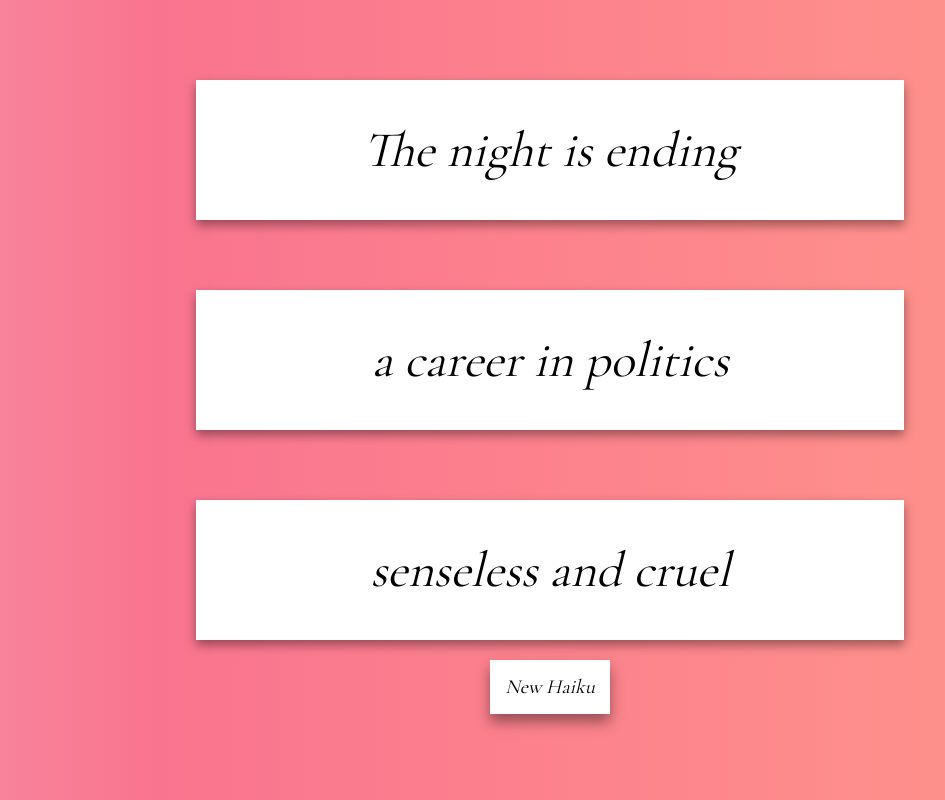
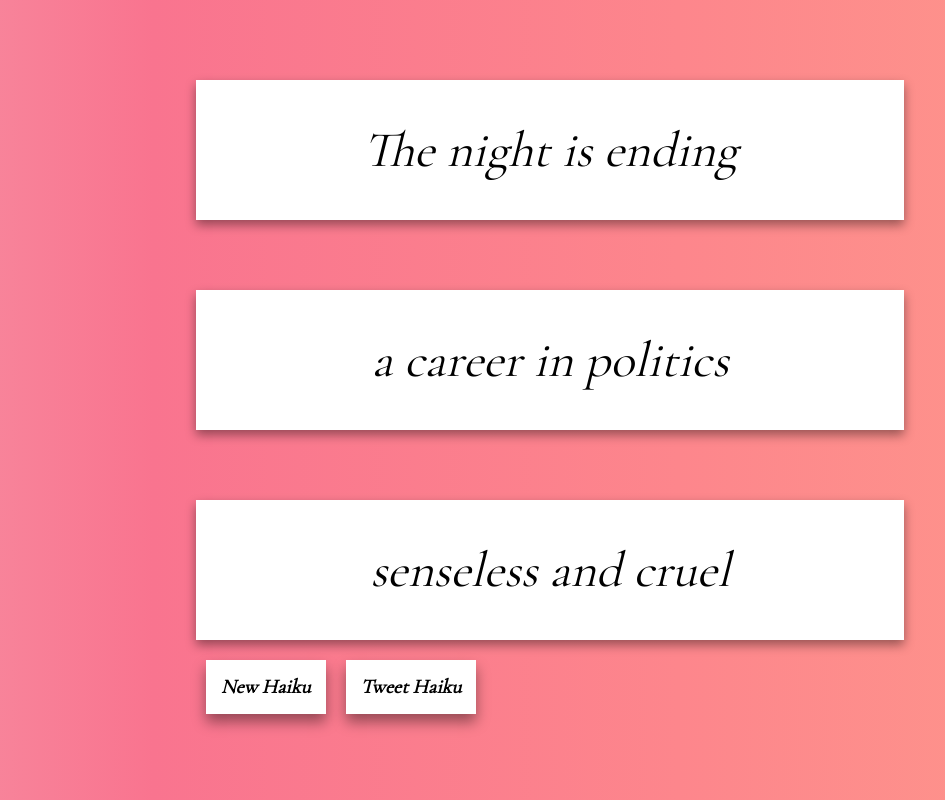
Before and after one commit to nseyf/haiku-generator, a React (Create React App) app: page / in a window 1280 px wide. Both pictures are taken after a click on the button "New Haiku". Shown: the whole page, without its empty margins (90-1035 px from the left). Built offline with nearby package versions, Linux system fonts and the light colour scheme.

Commit message:
added twitter functionality

```diff
--- a/public/index.html
+++ b/public/index.html
@@ -16,6 +16,5 @@
       You need to enable JavaScript to run this app.
     </noscript>
     <div id="root"></div>
-
   </body>
 </html>
--- a/src/App.css
+++ b/src/App.css
@@ -27,18 +27,36 @@
 
 .haiku-button {
   font-style: italic;
-  margin: 0 auto;
+  margin: 10px;
   font-size: 20px;
   padding: 15px;
   border: 0px;
-  display: block;
-    font-family: "Cormorant Garamond";
+  display: inline;
+  font-family: "Cormorant Garamond";
   margin-top: 20px;
+  font-weight: 900;
   cursor: pointer;
   box-shadow: 0 8px 13px 0 rgba(0,0,0,0.4);
   background: white;
 }
 
+
+.tweet-button-hide {
+  display: none;
+}
+
+.tweet-button-show {
+  font-size: 20px;
+  margin: 10px;
+  color: black;
+  display: inline-block;
+  font-weight: 900;
+  padding: 15px;
+  text-decoration: none;
+  font-style: italic;
+  box-shadow: 0 8px 13px 0 rgba(0,0,0,0.4);
+  background: white;
+}
 
 @media (max-width: 700px) {
   .App {
--- a/src/containers/HaikuGenerator.js
+++ b/src/containers/HaikuGenerator.js
@@ -9,17 +9,27 @@ class HaikuGenerator extends Component {
 
   render() {
     console.log(this.props);
+    const { haiku, generateHaiku, words } = this.props;
+    const { firstLine, secondLine, thirdLine } = haiku;
+    const haikuString = `${firstLine}%20%0A%20${secondLine}%20%0A%20${thirdLine}`
+    const tweetUrl = `https://twitter.com/intent/tweet?text=${haikuString}`;
+
     return (
       <div className="haiku-generator">
-      <p className={this.props.haikuDisplay}>{this.props.haiku.firstLine}</p>
+      <p className={this.props.haikuDisplay}>{firstLine}</p>
       <br />
-      <p className={this.props.haikuDisplay}>{this.props.haiku.secondLine}</p>
+      <p className={this.props.haikuDisplay}>{secondLine}</p>
       <br />
-      <p className={this.props.haikuDisplay}>{this.props.haiku.thirdLine}</p>
+      <p className={this.props.haikuDisplay}>{thirdLine}</p>
 
-      <button className="haiku-button" onClick={() => {this.props.generateHaiku(this.props.words)}}>
+      <button className="haiku-button"
+      onClick={() => {generateHaiku(words)}}>
       New Haiku
       </button>
+      <a className={this.props.tweetDisplay}
+      data-size="large"
+      href={tweetUrl}>
+      Tweet Haiku</a>
       </div>
     )
   }
@@ -30,7 +40,8 @@ const mapStateToProps = (state) => {
   return {
     haiku: state.haiku,
     words: state.words,
-    haikuDisplay: state.haikuDisplay
+    haikuDisplay: state.haikuDisplay,
+    tweetDisplay: state.tweetDisplay
   }
 };
 
--- a/src/reducers/index.js
+++ b/src/reducers/index.js
@@ -10,6 +10,7 @@ const initialState = {
     thirdLine: ""
   },
   words: data,
+  tweetDisplay: "tweet-button-hide",
   haikuDisplay: "haiku-line-hide"
 }
 
@@ -18,7 +19,8 @@ export const HaikuGenerator = (state = initialState, action) => {
     case GENERATE_HAIKU:
     return Object.assign({}, state, {
       haiku: action.payload,
-      haikuDisplay: "haiku-line-show"
+      haikuDisplay: "haiku-line-show",
+      tweetDisplay: "tweet-button-show"
     })
     default: return state;
   }
```
